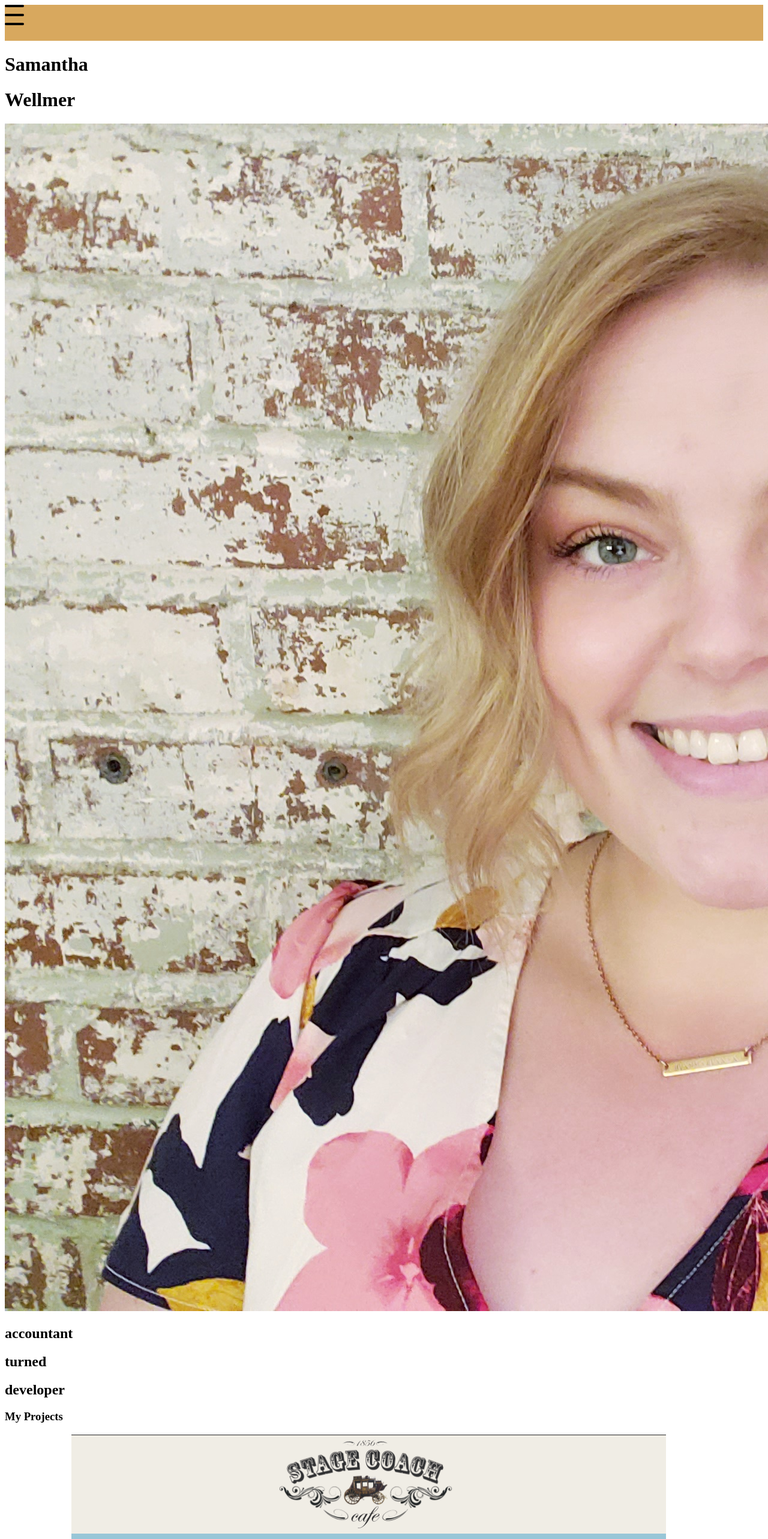
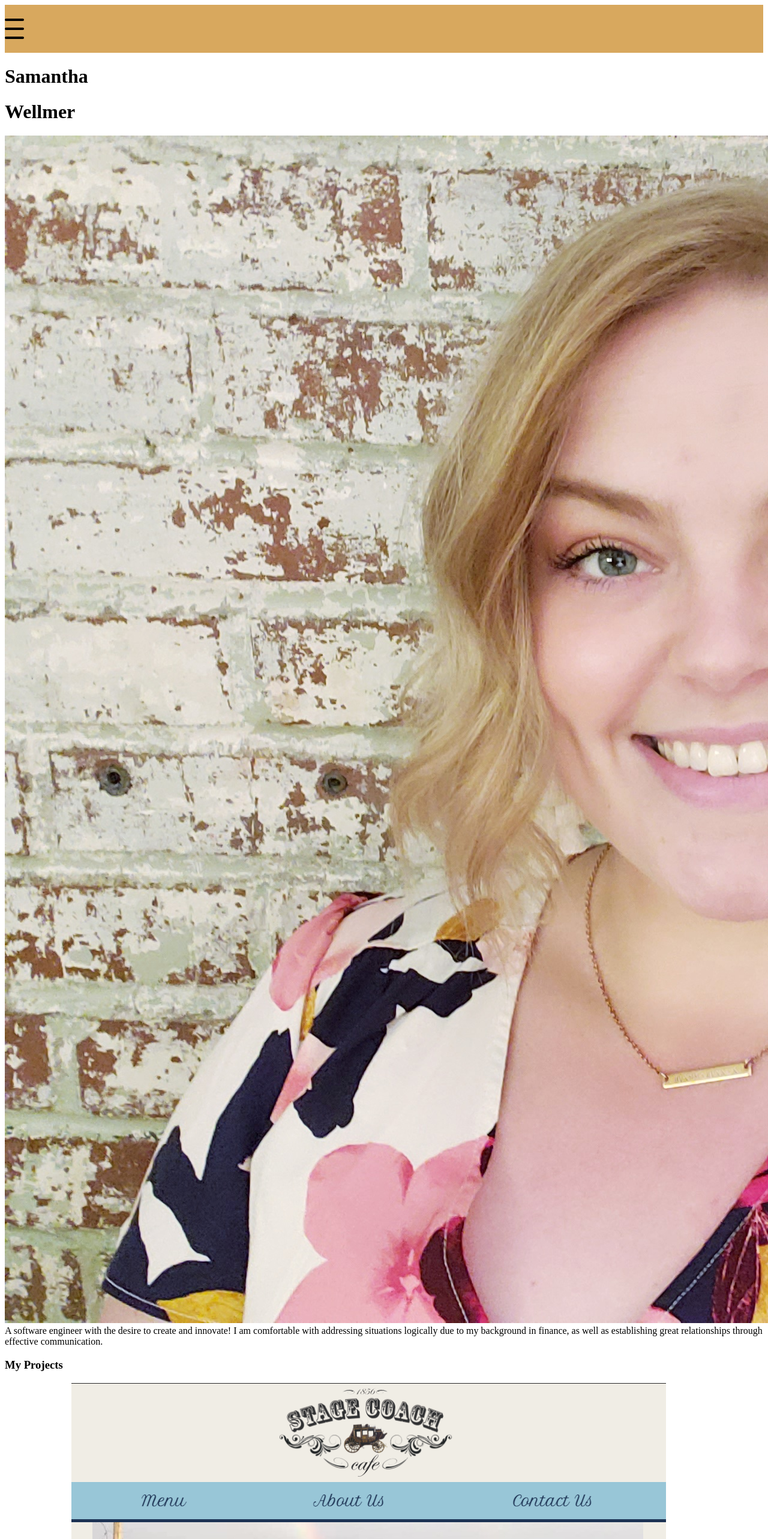
Before and after one commit to smwellmer/sw-portfolio, a Next.js app: page / in a window 1280 px wide. Shown: the top 2566 px of the page at 60% size. Built offline with nearby package versions, Linux system fonts and the light colour scheme.

Commit message:
more styles;

```diff
--- a/components/Hamburger.js
+++ b/components/Hamburger.js
@@ -24,7 +24,6 @@ export default function Hamburger({isOpen}) {
                     transition: all 0.3s linear;
                     background-color: black;
                     position: relative;
-
                 }
 
                 .burger1{
--- a/components/Nav.js
+++ b/components/Nav.js
@@ -34,8 +34,10 @@ export default function Nav(props) {
 
             <style jsx>{`
                 .navigation {
+                    display: flex;
+                    align-items: center;
                     width: 100%;
-                    height: 60px;
+                    height: 80px;
                     background-color: #d8a85e;
                 }
                 .navigation ul {
--- a/pages/index.js
+++ b/pages/index.js
@@ -13,9 +13,14 @@ export default function Home() {
         </div>
           <img className='photo' src='me.jpg' alt='me'/>
             <div className='text'>
-            <h2>accountant</h2>
+            {/* <h2>accountant</h2>
             <h2 className='turned'> turned</h2>
-            <h2> developer</h2>
+            <h2> developer</h2> */}
+            <div className='blurb'>A software engineer with the desire to create
+              and innovate! I am comfortable with addressing
+              situations logically due to my background in finance,
+              as well as establishing great relationships through
+              effective communication.</div>
             </div>
       </div>
       <h3 className='myprojects'>My Projects</h3>
--- a/styles/globals.css
+++ b/styles/globals.css
@@ -78,6 +78,9 @@ a {
   flex-direction: column;
   align-items: center;
 }
+.blurb{
+  padding: 0 5em;
+}
 /* ////////////////////////////// */
 /* /// Projects on Home Page /// */
 .myprojects{
@@ -128,7 +131,7 @@ a {
   box-shadow: 7px 8px #888888;
 }
 .buttonDiv button:hover{
-  background-color: black;
+  background-color: #264653;
   color: #dedede;
 }
 /* /////////////////////// */
@@ -182,7 +185,8 @@ a {
 }
 
 .buttons button:hover{
-  background-color: black;
+  background-color: #264653;
+
 }
 /* //////////////////// */
 /* Resume */
@@ -224,7 +228,14 @@ a {
   .home .text{
     grid-column: 1/3;
     display: flex;
-    justify-content: space-evenly;
+    justify-content: center;
+
+  }
+  .text h2:first-child{
+    margin-right: 1em;
+  }
+  .text h2:last-child{
+    margin-left: 1em;
   }
   .projectContainer{
     display: grid;
```
